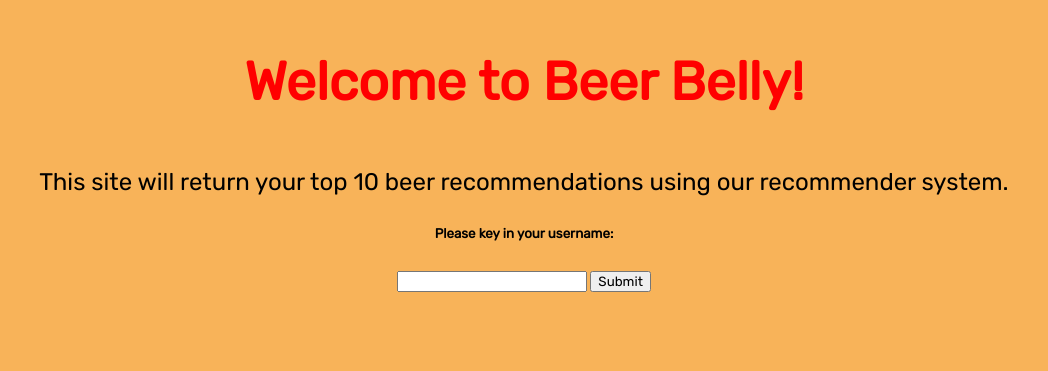
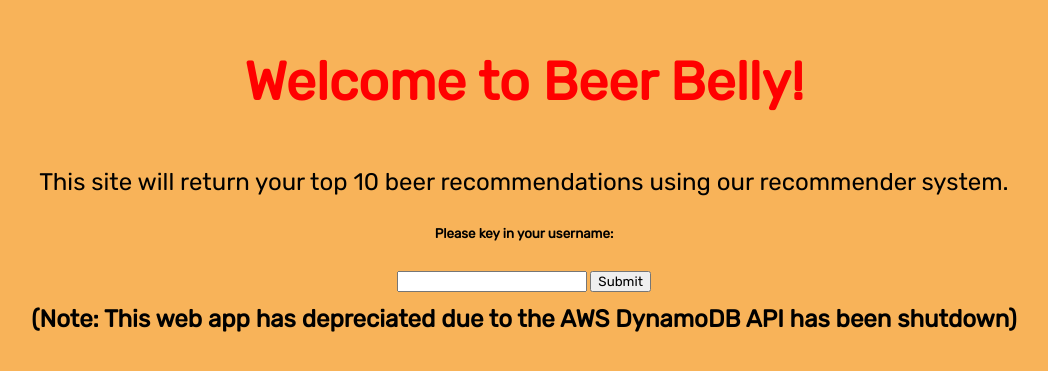
Before and after one commit to ZacTey/beerbellyapp, a Flask app: page / in a window 1280 px wide. Shown: the top 371 px of the page, without its empty margins (116-1164 px from the left). Run offline with Flask 2, Linux system fonts and the light colour scheme.

Commit message:
Update index.html

```diff
--- a/templates/index.html
+++ b/templates/index.html
@@ -39,6 +39,8 @@
     <input type="submit" value="Submit"/>
     </form>
     {{ value1 }}
+    <p1></p1>
+    <p1>(Note: This web app has depreciated due to the AWS DynamoDB API has been shutdown)</p1>
 
 </div>
 </body>
```
